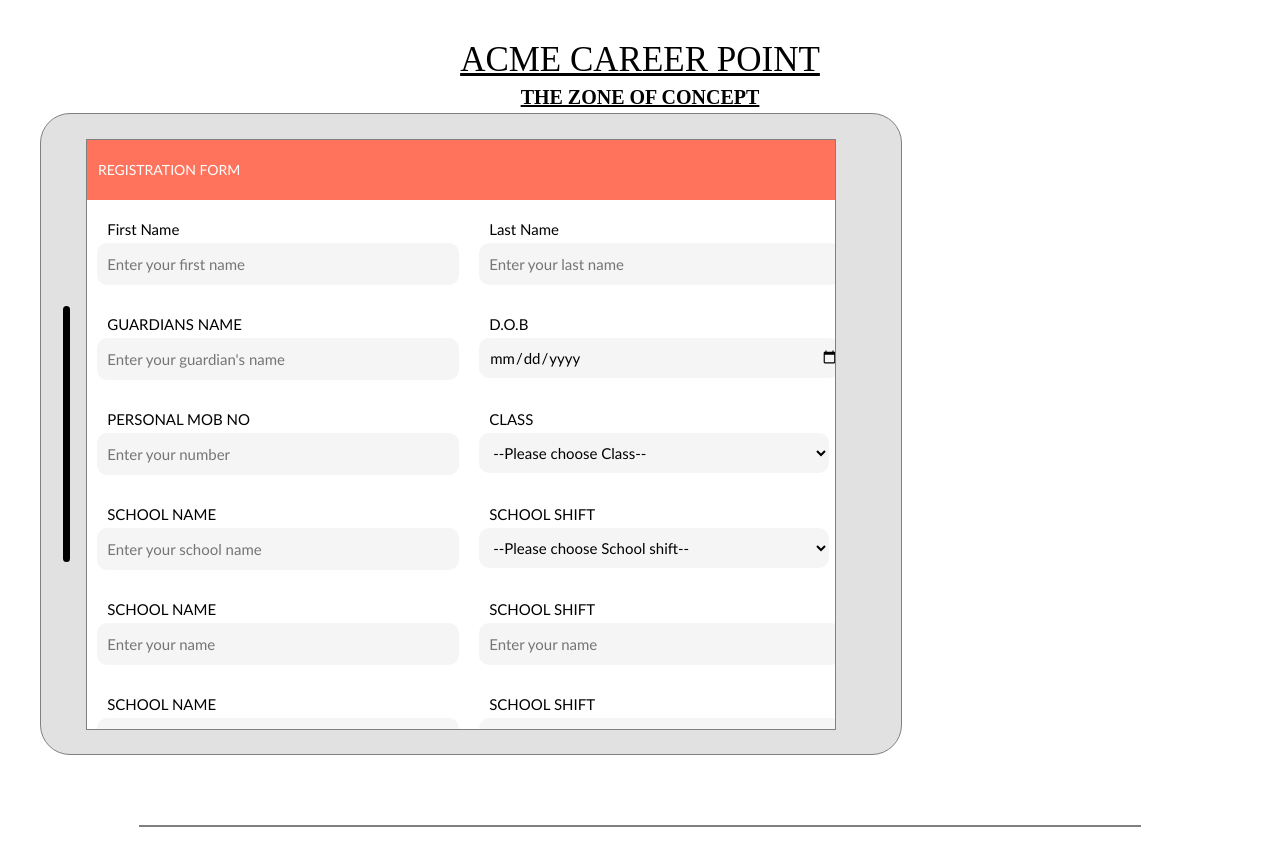
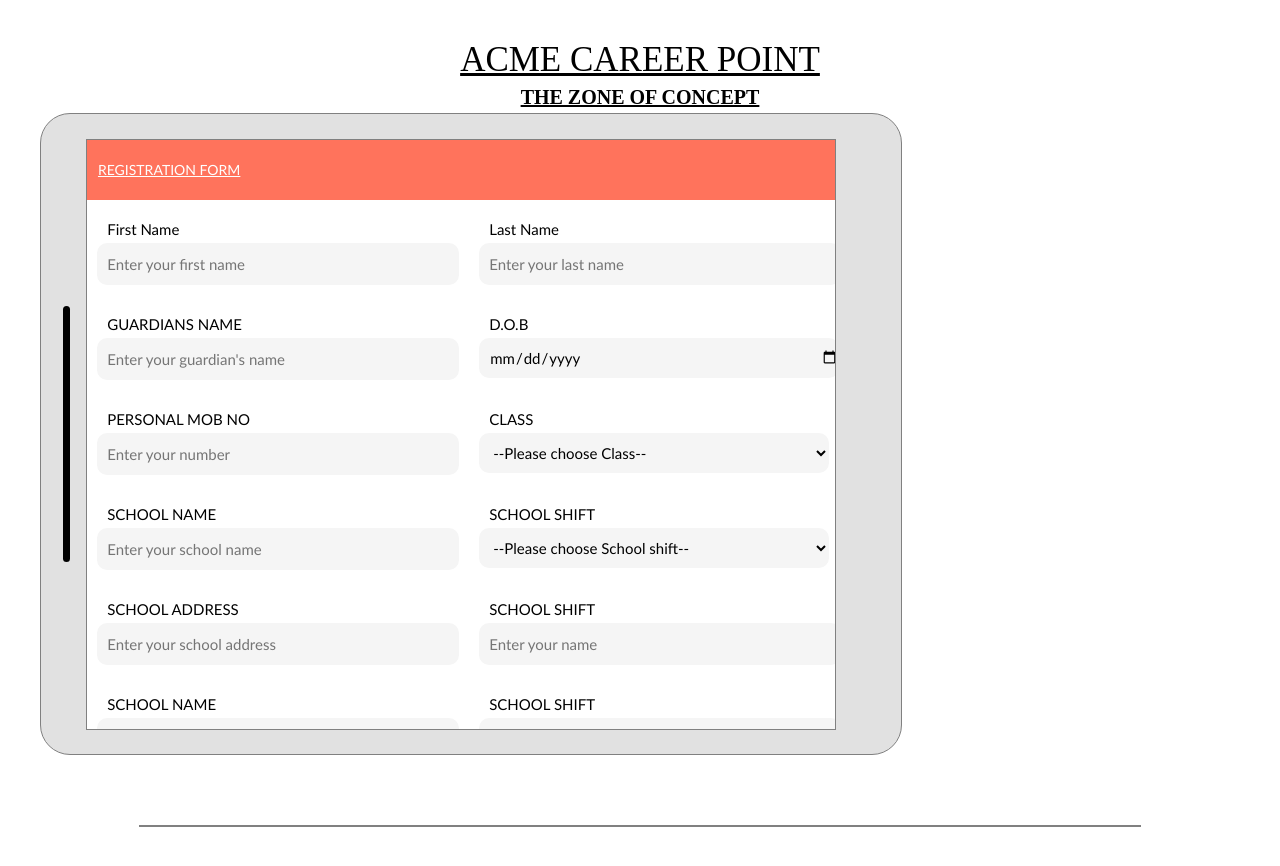
Before and after one commit to Asifsaifali/Form, a React (Vite) app: page / in a window 1280 px wide. Built offline with nearby package versions, Linux system fonts and the light colour scheme.

Commit message:
added attributes field in the form

```diff
--- a/src/components/Page/FormPage.jsx
+++ b/src/components/Page/FormPage.jsx
@@ -1,4 +1,5 @@
 import { useState } from "react";
+// import data from "../JSON_data/data";
 import Style from "./Css";
 
 const Obj = {
@@ -7,9 +8,9 @@ const Obj = {
   Guardians_name: "",
   Dob: "",
   Mob_No: "",
-  Class:"",
+  Class: "",
   School: "",
-  Shift : "",
+  Shift: "",
 };
 
 const FormPage = () => {
@@ -30,10 +31,11 @@ const FormPage = () => {
     Obj.Guardians_name = guard;
     Obj.Mob_No = number;
     Obj.Dob = dob;
-    Obj.Class = section
-    Obj.School = school
-    Obj.Shift = shift
+    Obj.Class = section;
+    Obj.School = school;
+    Obj.Shift = shift;
     console.log(Obj);
+
   };
 
   return (
@@ -51,7 +53,7 @@ const FormPage = () => {
             <Style.Tablet>
               <Style.OuterSmallContent>
                 <Style.SmallContent>
-                  &nbsp;&nbsp;&nbsp;REGISTRATION FORM
+                  &nbsp;&nbsp;&nbsp;<u>REGISTRATION FORM</u>
                 </Style.SmallContent>
               </Style.OuterSmallContent>
               <Style.InputBox>
@@ -107,8 +109,14 @@ const FormPage = () => {
                 </Style.ValueBox>
                 <Style.ValueBox>
                   <Style.Label>CLASS</Style.Label>
-                  <Style.Select name="shift" id="school-select" onClick={(e)=>setClass(e.target.value)}>
-                     <Style.Option value="">--Please choose Class--</Style.Option>
+                  <Style.Select
+                    name="shift"
+                    id="school-select"
+                    onClick={(e) => setClass(e.target.value)}
+                  >
+                    <Style.Option value="">
+                      --Please choose Class--
+                    </Style.Option>
                     <Style.Option value="X">X</Style.Option>
                     <Style.Option value="XI">XI</Style.Option>
                     <Style.Option value="XII">XII</Style.Option>
@@ -129,8 +137,14 @@ const FormPage = () => {
                 </Style.ValueBox>
                 <Style.ValueBox>
                   <Style.Label>SCHOOL SHIFT</Style.Label>
-                  <Style.Select name="shift" id="school-select" onClick={(e)=>setShift(e.target.value)}>
-                     <Style.Option value="">--Please choose School shift--</Style.Option>
+                  <Style.Select
+                    name="shift"
+                    id="school-select"
+                    onClick={(e) => setShift(e.target.value)}
+                  >
+                    <Style.Option value="">
+                      --Please choose School shift--
+                    </Style.Option>
                     <Style.Option value="morning">Morning</Style.Option>
                     <Style.Option value="evening">Evening</Style.Option>
                   </Style.Select>
@@ -138,8 +152,13 @@ const FormPage = () => {
               </Style.InputBox>
               <Style.InputBox>
                 <Style.ValueBox>
-                  <Style.Label>SCHOOL NAME</Style.Label>
-                  <Style.Input placeholder="Enter your name" />
+                  <Style.Label>SCHOOL ADDRESS</Style.Label>
+                  <Style.Input
+                    type="text"
+                    onChange={(e) => setSchool(e.target.value)}
+                    name="saddress"
+                    placeholder="Enter your school address"
+                  />
                 </Style.ValueBox>
                 <Style.ValueBox>
                   <Style.Label>SCHOOL SHIFT</Style.Label>
```
Also changed, not shown: src/App.jsx (+6 -14 lines), src/components/JSON_data/data.js (+11 -11 lines). Lines whose indentation alone changed are shown as unchanged.
